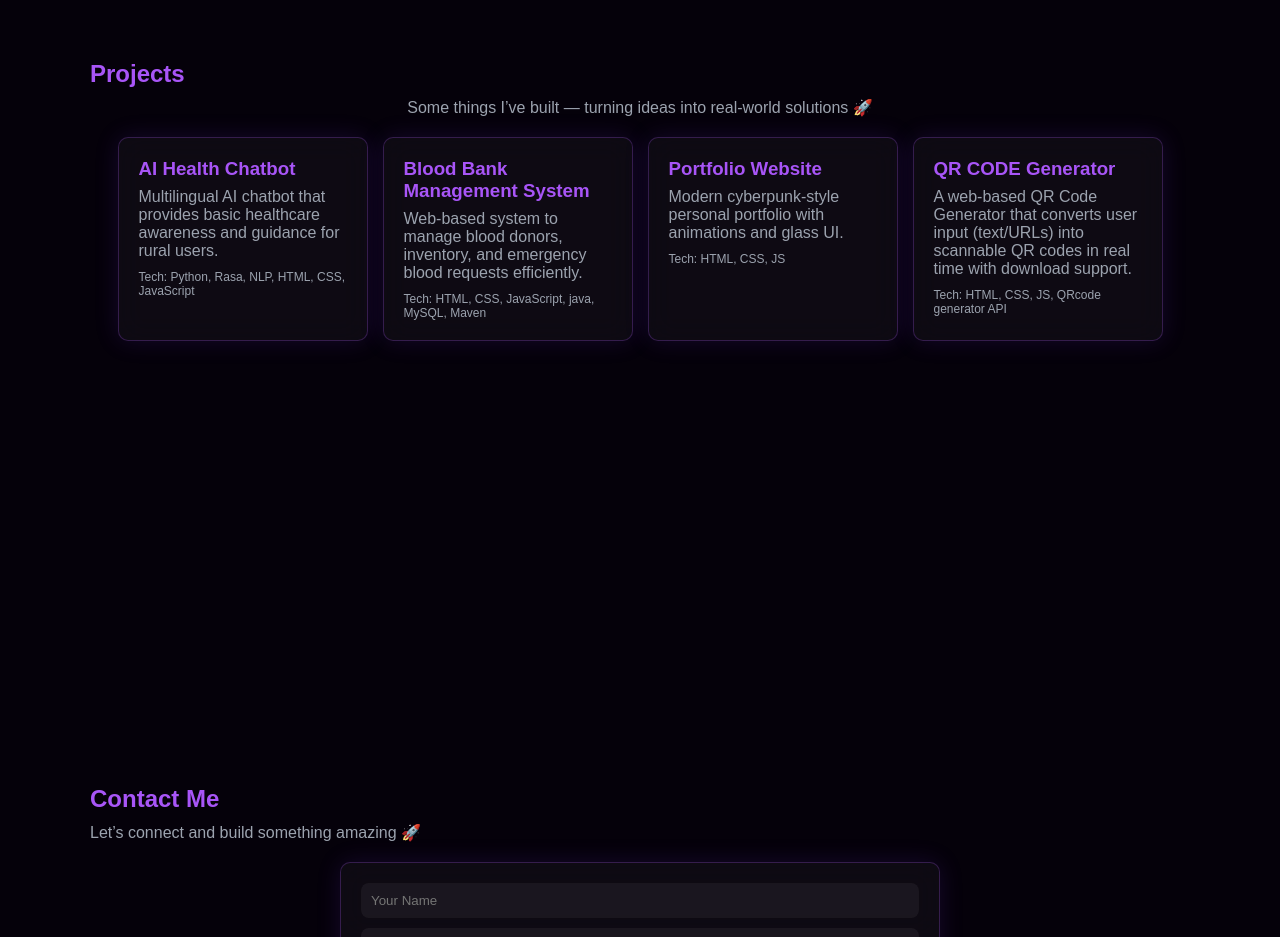
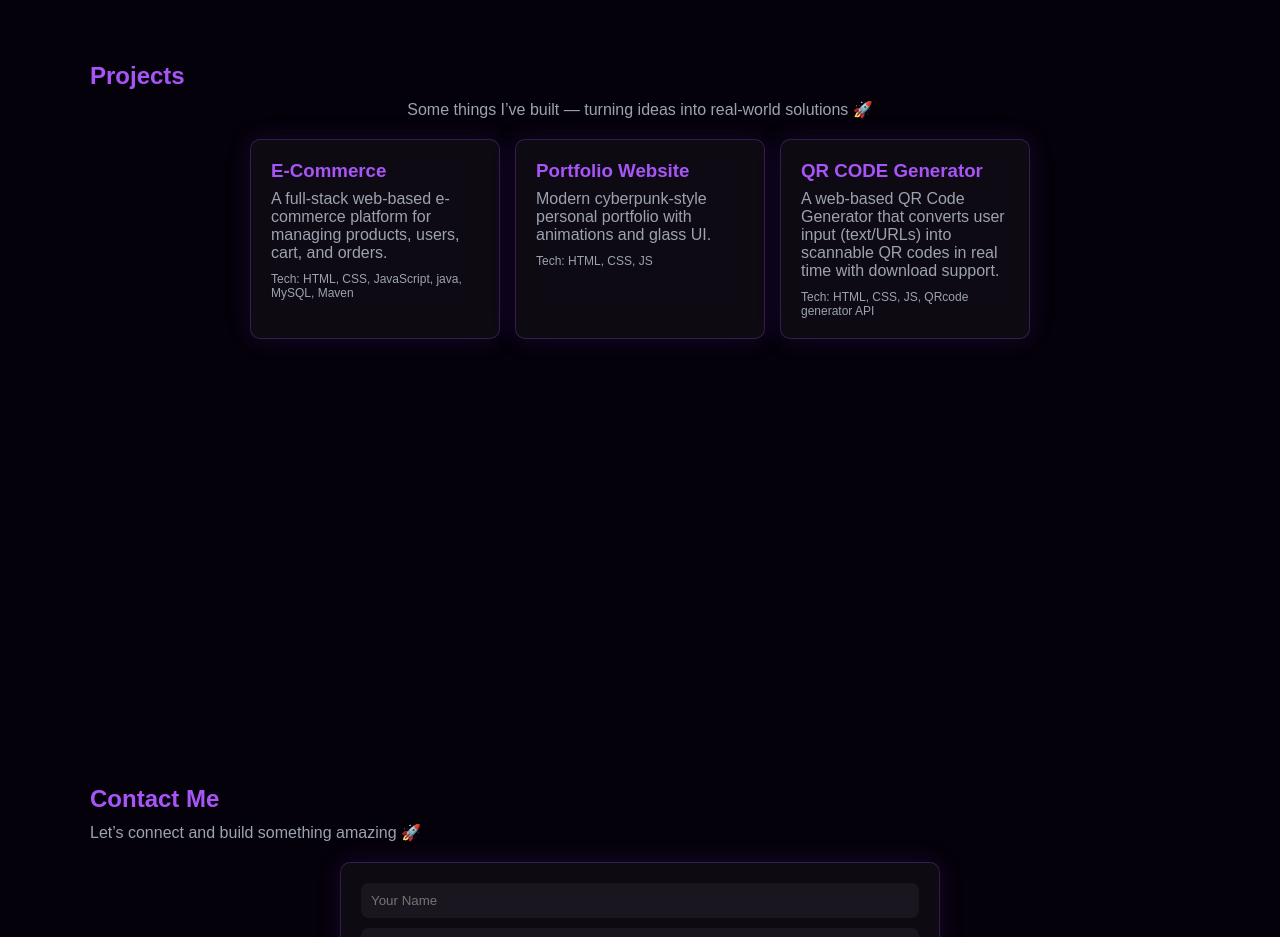
Before and after one commit to HirokdeepSaha/Portfolio, a plain HTML site: page index.html in a window 1280 px wide. Shown: the part 2600-3537 px from the top of the page. Drawn offline with nearby package versions, Linux system fonts and the light colour scheme.

Commit message:
Fix HTML encoding issues in index.html

```diff
--- a/index.html
+++ b/index.html
@@ -122,22 +122,13 @@
 
     <div class="grid">
 
-      <!-- AI HEALTH CHATBOT -->
+
+
+      <!-- E-COMMERCE -->
       <div class="card" style="position:relative;overflow:hidden;">
-        <h3 style="color:#a855f7;margin-bottom:8px;">AI Health Chatbot</h3>
+        <h3 style="color:#a855f7;margin-bottom:8px;">E-Commerce</h3>
         <p>
-          Multilingual AI chatbot that provides basic healthcare awareness and guidance for rural users.
-        </p>
-        <div style="margin-top:10px;color:var(--muted);font-size:12px;">
-          Tech: Python, Rasa, NLP, HTML, CSS, JavaScript
-        </div>
-      </div>
-
-      <!-- BLOOD BANK -->
-      <div class="card" style="position:relative;overflow:hidden;">
-        <h3 style="color:#a855f7;margin-bottom:8px;">Blood Bank Management System</h3>
-        <p>
-          Web-based system to manage blood donors, inventory, and emergency blood requests efficiently.
+          A full-stack web-based e-commerce platform for managing products, users, cart, and orders.
         </p>
         <div style="margin-top:10px;color:var(--muted);font-size:12px;">
           Tech: HTML, CSS, JavaScript, java, MySQL, Maven
```
